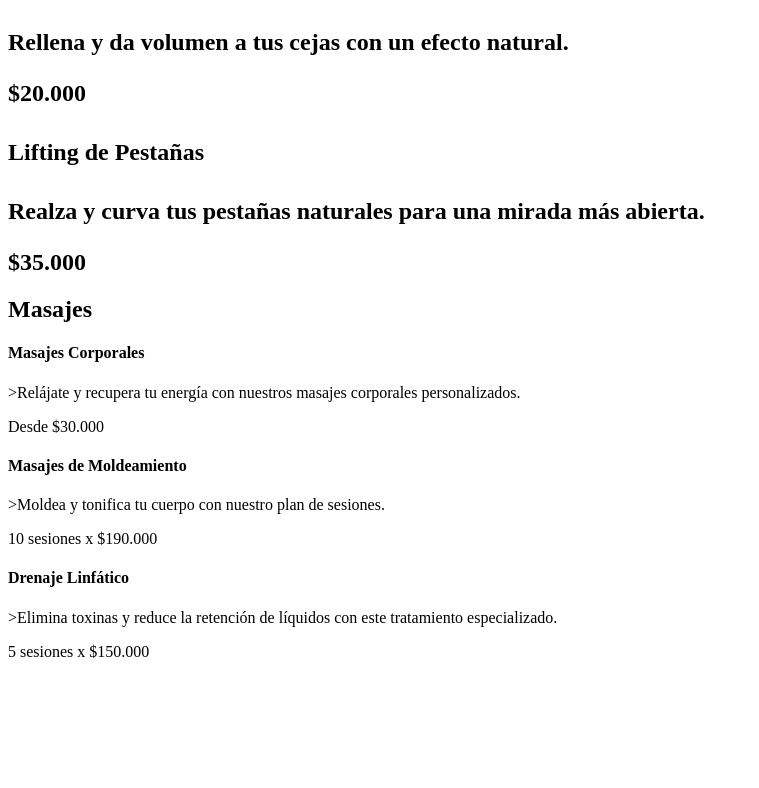
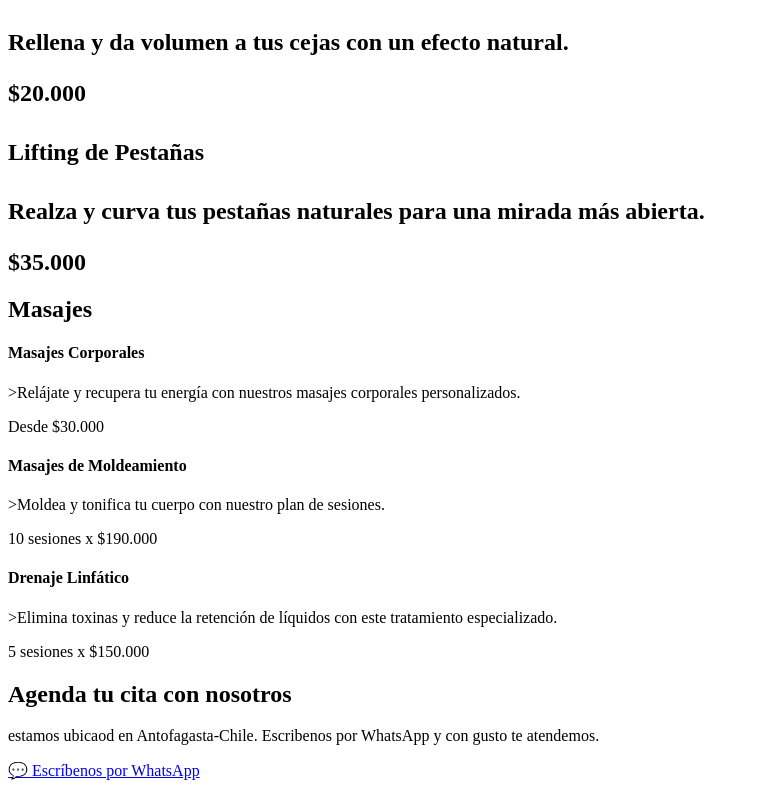
Before and after one commit to WENIIBEL/tatianaestudio-spa, a plain HTML site: page index.html/index.html in a window 1280 px wide. Shown: the part 1621-2409 px from the top of the page, without its empty margins (0-759 px from the left). Before the commit the page ends 2290 px from the top, so only its background shows below. Drawn offline with Linux system fonts and the light colour scheme.

Commit message:
termino de crear las secciones.. listo html

```diff
--- a/index.html/index.html
+++ b/index.html/index.html
@@ -158,6 +158,15 @@
 
 
     <section id="contacto">
+        <h2> Agenda tu cita con nosotros</h2>
+        <p> estamos ubicaod en Antofagasta-Chile.
+            Escribenos por WhatsApp  y con gusto te atendemos.
+        </p>
+        <a href="https://wa.me/56958424131"
+            class="boton-whatsapp"
+            target="_blank">
+            💬 Escríbenos por WhatsApp
+        </a>
 
     </section>
 
```
